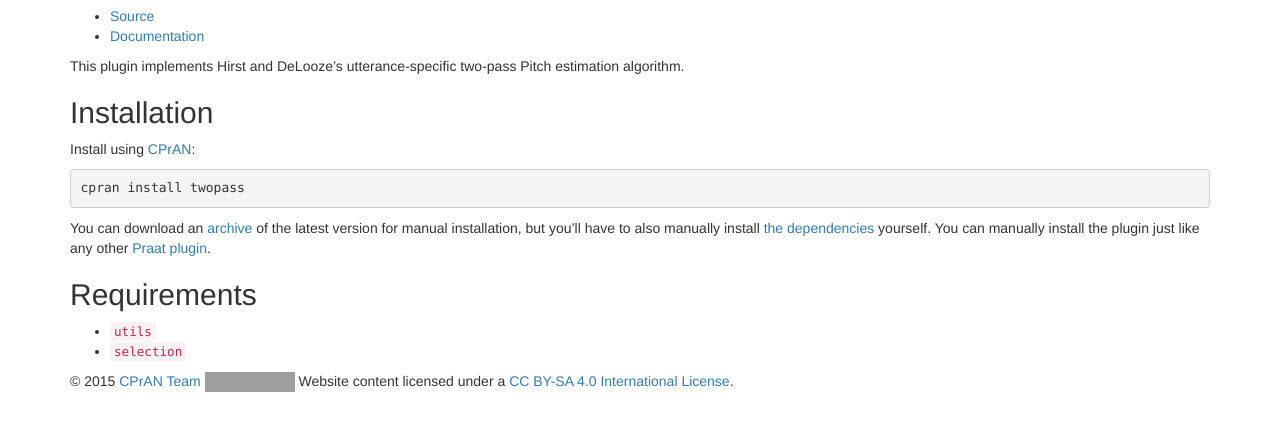
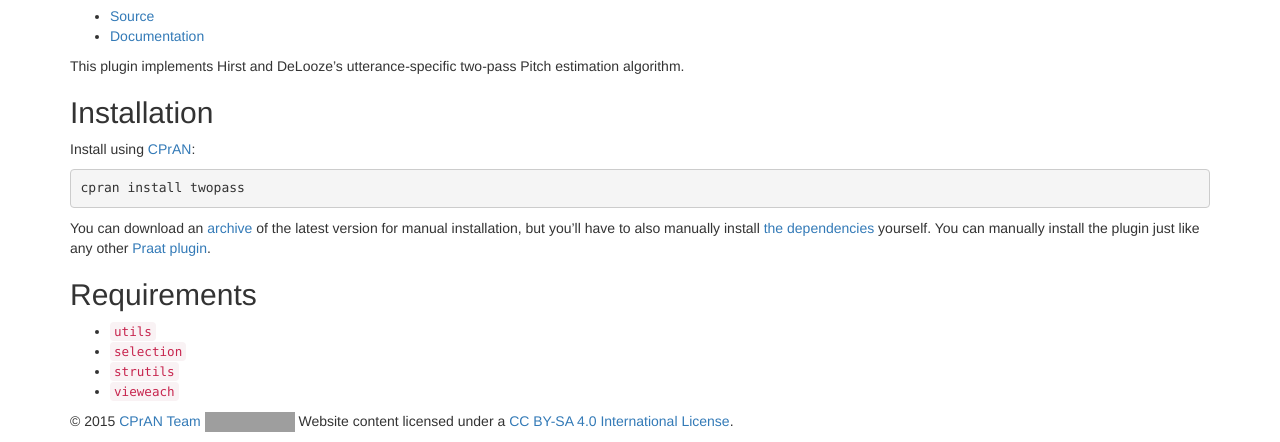
Before and after one commit to jjatria/cpran-www, a Jekyll site: the page built from plugins/twopass/index.md, in a window 1280 px wide, cut to the strip 486-928 px from the top of the page. Built offline with Jekyll 4.4.1, drawn with Linux system fonts in a browser that asks for light colours; nearby versions of some CDN libraries; library files that are not in the unit come from our copies; comment, search, counter and statistics services are not loaded; before the commit the page ends 900 px from its top, so only the background shows below that; grey boxes are pictures that could not be loaded.

Commit message:
Updated information on twopass

```diff
--- a/plugins/twopass/index.md
+++ b/plugins/twopass/index.md
@@ -31,3 +31,5 @@ plugin][plugins].
 
 * [`utils`](/plugins/utils)
 * [`selection`](/plugins/selection)
+* [`strutils`](/plugins/strutils)
+* [`vieweach`](/plugins/vieweach)
```
Also changed, not shown: docs/plugins/twopass/index.md (+1 -1 lines).
